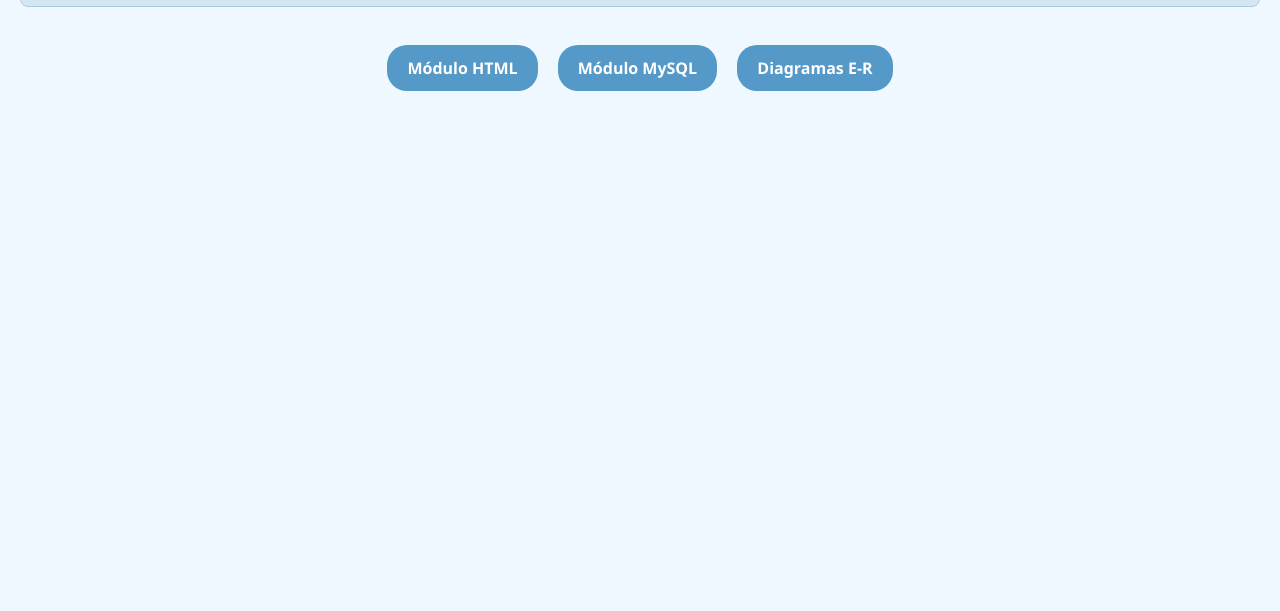
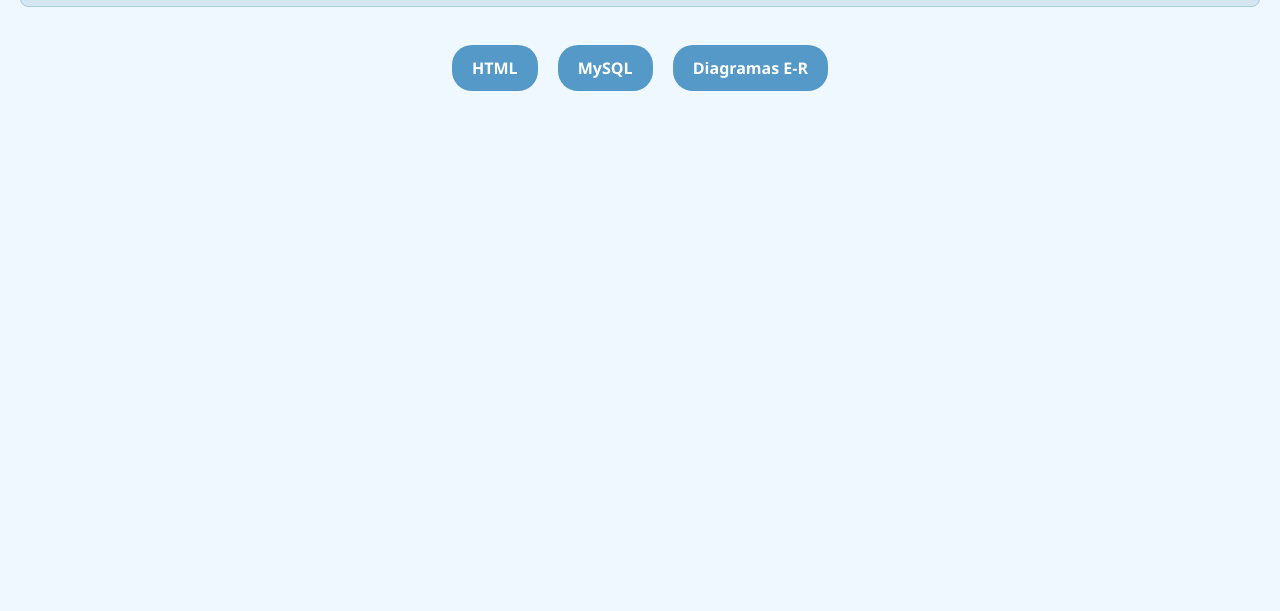
Before and after one commit to yamilecruzbautista-hash/pagina-de-yami-brisa-y-jessi-, a plain HTML site: page index.html in a window 1280 px wide. Shown: the part 189-800 px from the top of the page. Drawn offline with Linux system fonts and the light colour scheme.

Commit message:
Update index.html

```diff
--- a/index.html
+++ b/index.html
@@ -55,8 +55,8 @@
     </header>
 
     <div class="menu">
-        <a href="html.html" class="nav-btn">Módulo HTML</a>
-        <a href="mysql.html" class="nav-btn">Módulo MySQL</a>
+        <a href="html.html" class="nav-btn">HTML</a>
+        <a href="mysql.html" class="nav-btn"> MySQL</a>
         <a href="diagramas.html" class="nav-btn">Diagramas E-R</a>
     </div>
 </body>
```
